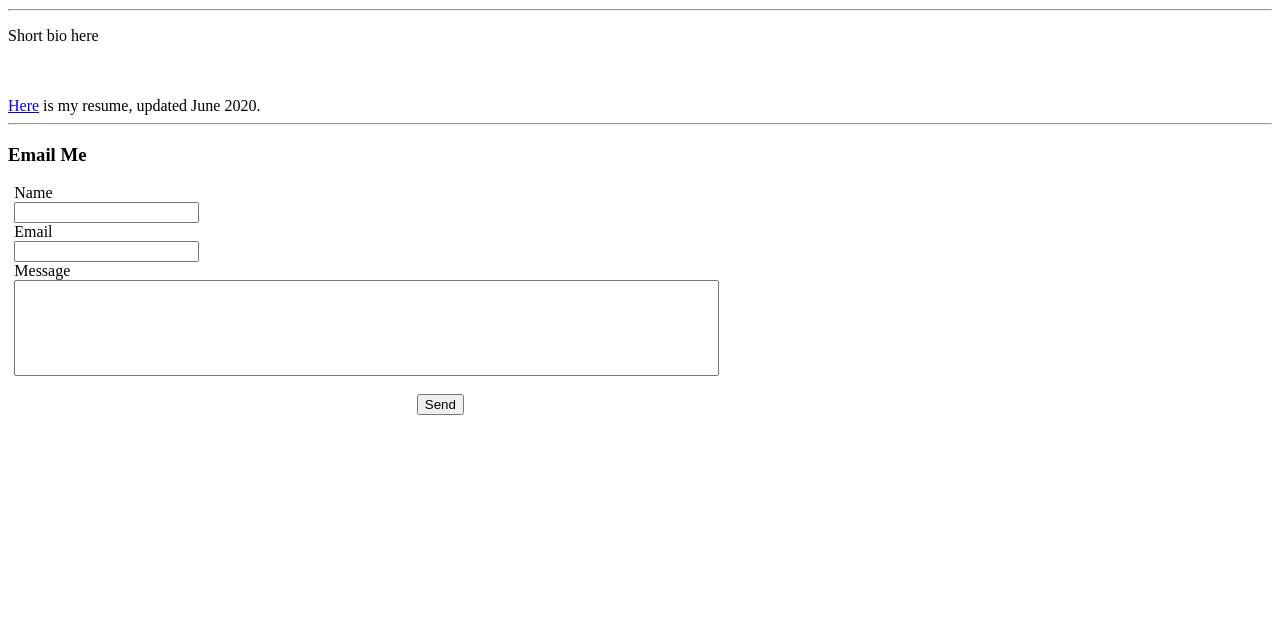
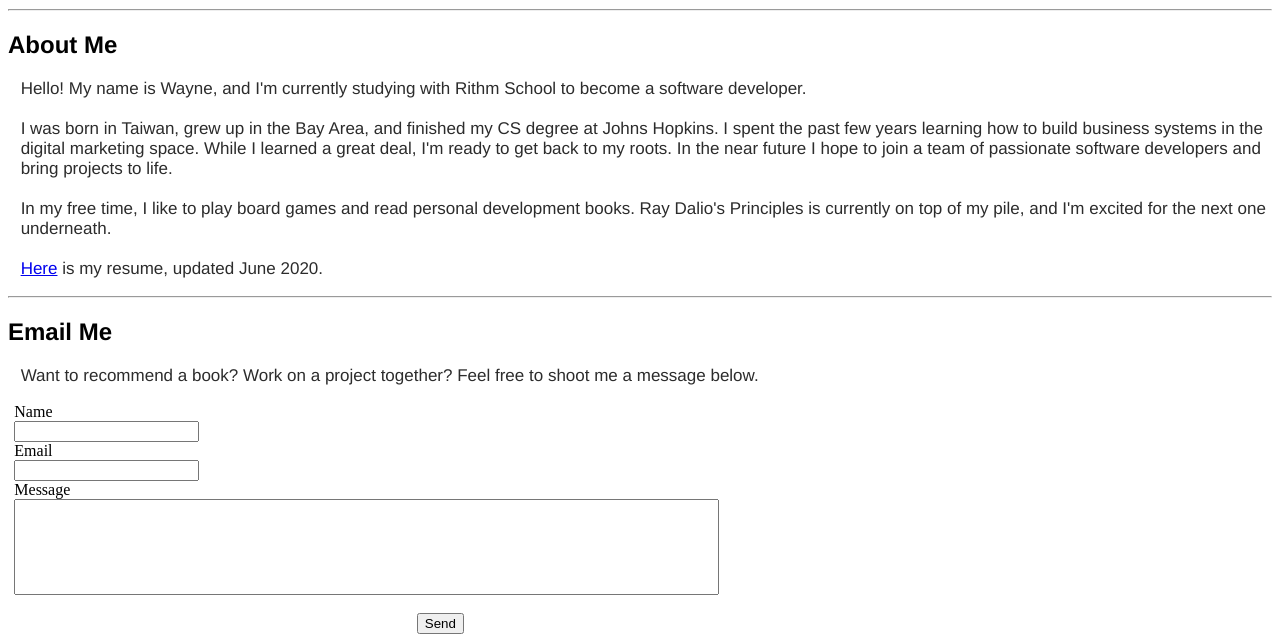
Before and after one commit to w12190/personal_site, a plain HTML site: page index.html in a window 1280 px wide. Shown: the part 403-1040 px from the top of the page. Before the commit the page ends 826 px from the top, so only its background shows below. Drawn offline with Linux system fonts and the light colour scheme.

Commit message:
updated bio, modified CSS

```diff
--- a/index.html
+++ b/index.html
@@ -54,7 +54,16 @@
 			}
 			#resume-link {
 				text-decoration: underline;
-			}
+            }
+            p {
+                margin-left: 1%;
+                font-family: Helvetica;
+                font-size: 17px;
+                color: rgb(44, 44, 44);
+            }
+            h2 {
+                font-family: Helvetica;
+            }
 		</style>
 	</head>
 	<body>
@@ -68,15 +77,24 @@
 			<ul class="hidden-links hidden"></ul>
 		</nav>
 		<img id="photo" src="https://i.imgur.com/qm4Y59q.jpg">
-		<hr id="hr-aboutme">
-		<p>
-			Short bio here
-		</p>
-		<br><br>
-		<a href="https://github.com/w12190/personal_site/blob/master/resume.pdf" id="resume-link">Here</a> is my resume, updated June 2020.
+        <hr id="hr-aboutme">
+        <h2>About Me</h2>
+		<p id="bio">
+            Hello! My name is Wayne, and I'm currently studying with Rithm School to become a software developer. <br><br>
+
+            I was born in Taiwan, grew up in the Bay Area, and finished my CS degree at Johns Hopkins. I spent the past few years learning how to build business systems
+            in the digital marketing space. While I learned a great deal, I'm ready to get back to my roots. In the near future I hope to join a team of passionate software developers
+            and bring projects to life.<br><br>
+
+            In my free time, I like to play board games and read personal development books. Ray Dalio's Principles is currently on top of my pile, and I'm excited for the next one underneath.<br><br>
+
+            <a href="https://github.com/w12190/personal_site/blob/master/resume.pdf" id="resume-link">Here</a> is my resume, updated June 2020.
+        </p>
 
 		<hr id="hr-contact">
-		<h3>Email Me</h3>
+        <h2>Email Me</h2>
+        <p>
+        Want to recommend a book? Work on a project together? Feel free to shoot me a message below.<br>
 		<form action="mailto:wayne12190@gmail.com" method="post" enctype="text/plain">
 			Name<br>
 			<input type="text" name="name"><br>
@@ -85,6 +103,7 @@
 			Message <br>
 			<input type="text" name="message" size="85" id="message-input"> <br><br>
 			<input type="submit" value="Send" id="submit-button">
-		</form>
+        </form>
+        </p>
 	</body>
 </html>
```
